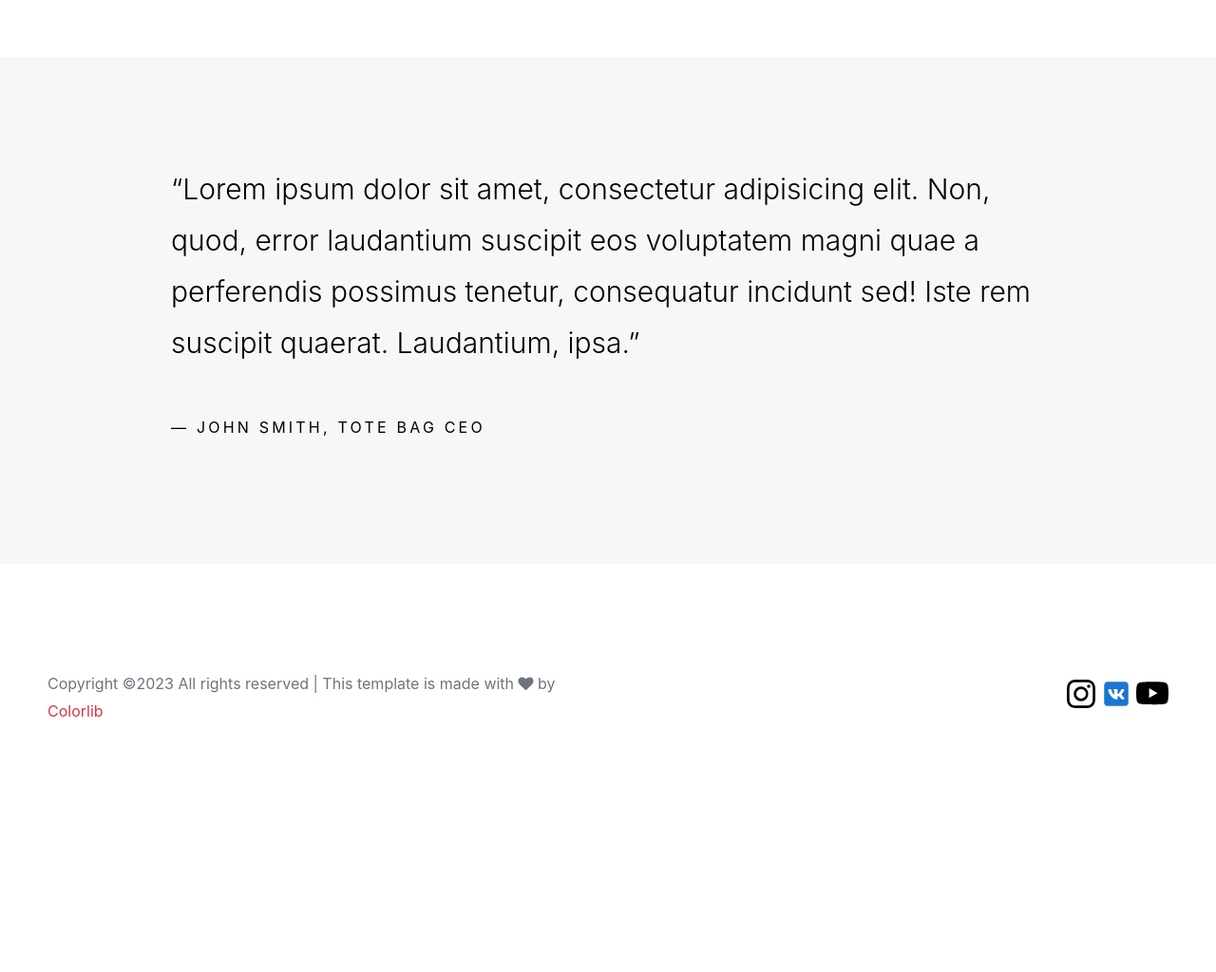
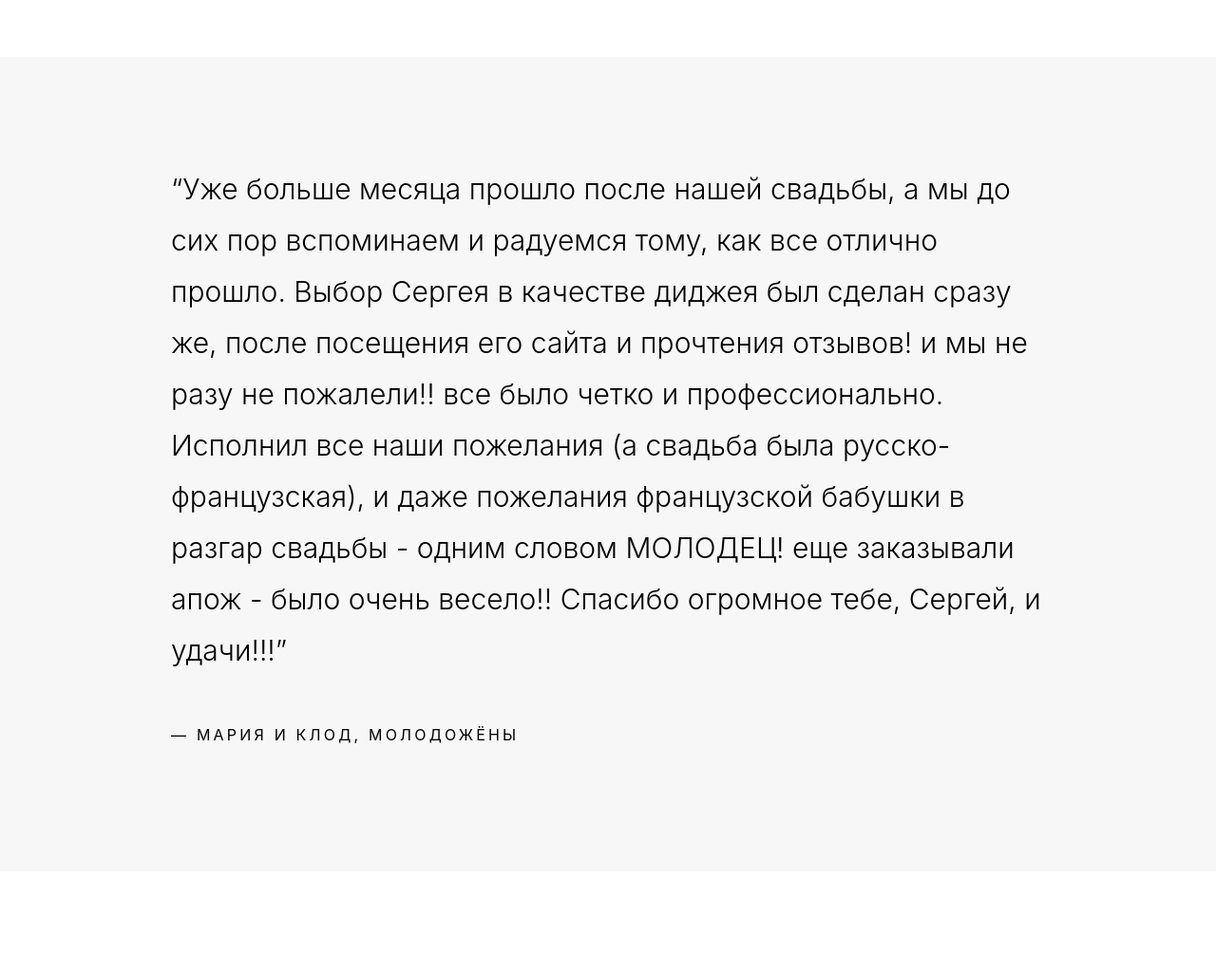
Before and after one commit to Dmit595987/for_SergeyTEST_05-03-23_1, a Django app: page /work-single/ in a window 1280 px wide. Shown: the part 3724-4748 px from the top of the page at 95% size. Before the commit the page ends 4600 px from the top, so only its background shows below. Run offline with Django 3.2, Linux system fonts and the light colour scheme; some libraries are stand-ins or nearby versions.

Commit message:
first commit 02-03=23

```diff
--- a/coolsite/landing/templates/index.html
+++ b/coolsite/landing/templates/index.html
@@ -6,7 +6,7 @@
     <!-- END templateux-navbar -->
     <section class="templateux-hero overlay"  data-scrollax-parent="true">
 
-      <div class="cover" data-scrollax="properties: { translateY: '30%' }"><img src="{% static 'images/img-92.jpg' %}"></div>
+      <div class="cover" data-scrollax="properties: { translateY: '30%' }"><img src="{% static 'images/dj-neo1.jpg' %}"></div>
 
       <div class="container">
         <div class="row align-items-center justify-content-center intro">
--- a/coolsite/landing/templates/work-single.html
+++ b/coolsite/landing/templates/work-single.html
@@ -84,9 +84,9 @@
         <div class="row justify-content-center">
           <div class="col-md-10">
             <blockquote class="mb-5">
-              <p>&ldquo;Lorem ipsum dolor sit amet, consectetur adipisicing elit. Non, quod, error laudantium suscipit eos voluptatem magni quae a perferendis possimus tenetur, consequatur incidunt sed! Iste rem suscipit quaerat. Laudantium, ipsa.&rdquo;</p>
+              <p>&ldquo;Уже больше месяца прошло после нашей свадьбы, а мы до сих пор вспоминаем и радуемся тому, как все отлично прошло. Выбор Сергея в качестве диджея был сделан сразу же, после посещения его сайта и прочтения отзывов! и мы не разу не пожалели!! все было четко и профессионально. Исполнил все наши пожелания (а свадьба была русско-французская), и даже пожелания французской бабушки в разгар свадьбы - одним словом МОЛОДЕЦ! еще заказывали апож - было очень весело!! Спасибо огромное тебе, Сергей, и удачи!!!&rdquo;</p>
             </blockquote>
-            <p class="author">&mdash; <span>John Smith</span>, <span>Tote Bag CEO</span></p>
+            <p class="author">&mdash; <span>Мария и Клод</span>, <span>молодожёны</span></p>
           </div>
         </div>
       </div>
```
